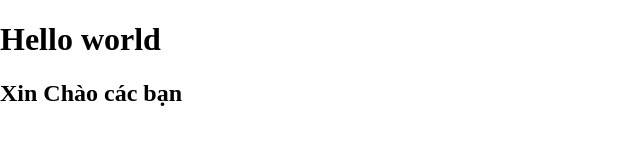
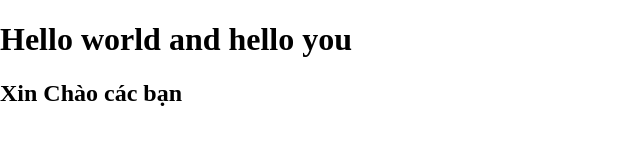
Before and after one commit to hungkhaipham/shop, a plain HTML site: page index.html in a window 1280 px wide. Shown: the whole page, without its empty margins (0-640 px from the left). Drawn offline with nearby package versions, Linux system fonts and the light colour scheme.

Commit message:
Update h1

```diff
--- a/index.html
+++ b/index.html
@@ -9,7 +9,7 @@
     <link rel="stylesheet" href="./assets/css/main.css">
 </head>
 <body>
-    <h1>Hello world</h1>
+    <h1>Hello world and hello you</h1>
     <h2>Xin Chào các bạn</h2>
 </body>
 </html>
```
